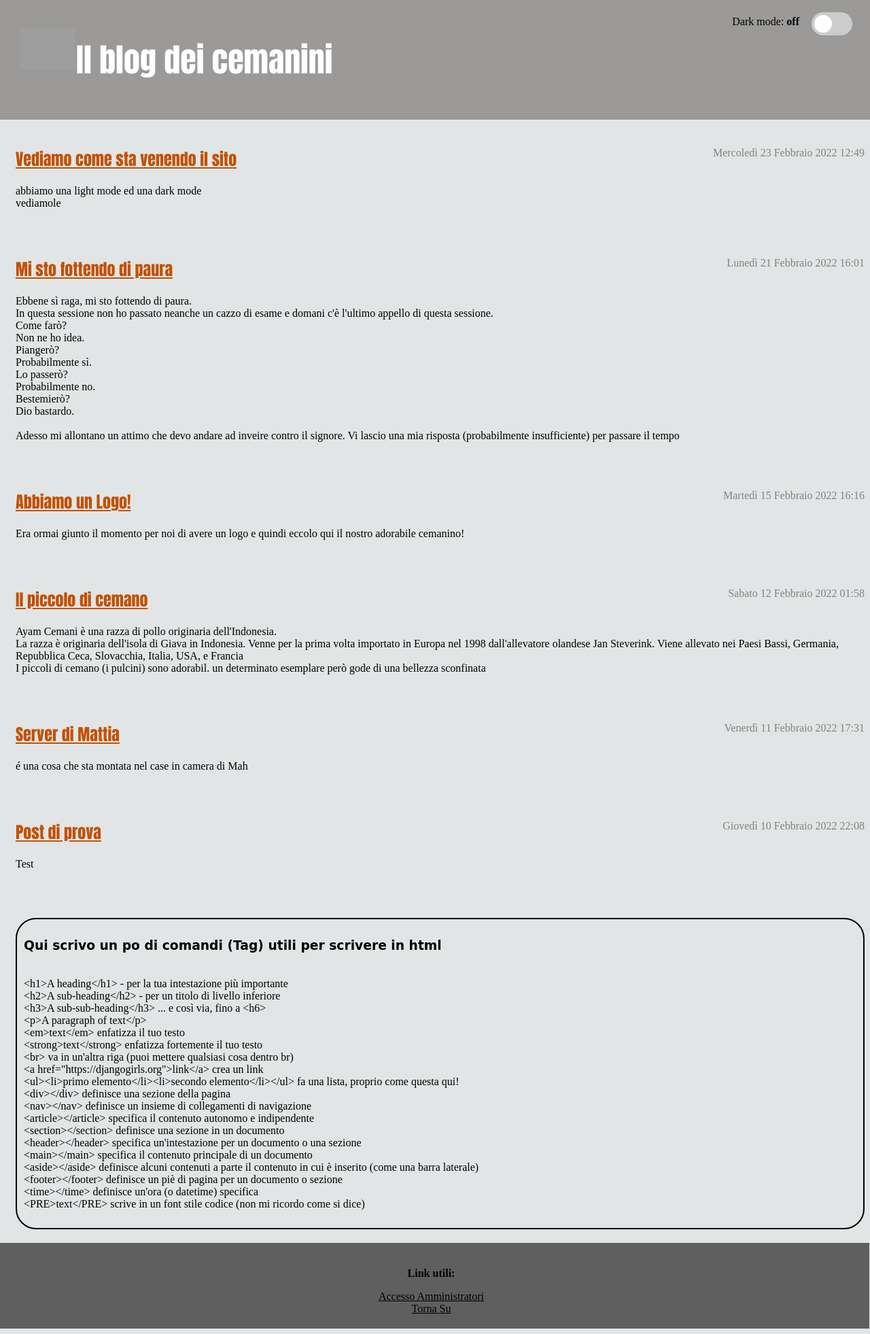
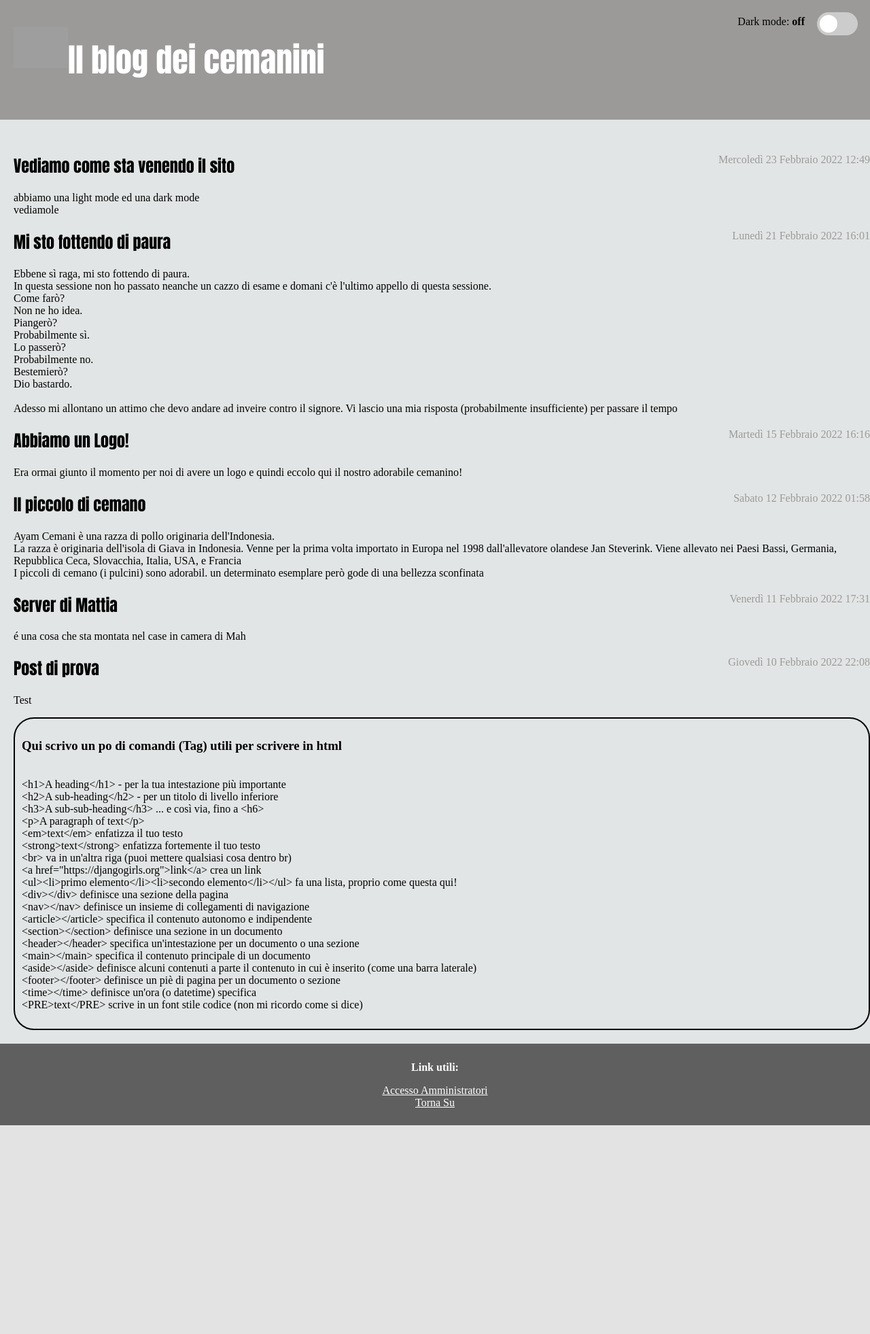
Before and after one commit to redital/BlogDeiCemanini, a Django app: page / in a window 1280 px wide. Shown: the whole page at 68% size. After the commit the page ends 1655 px from the top, so only its background shows below. Run offline with Django 4.2, Linux system fonts and the light colour scheme; data comes from the database, SQL or seed files in the repository; both versions use the stored data as it was after the commit; parts of the project's set-up code (start-up, migrations or seed data) failed here and were passed over; grey boxes are pictures that could not be loaded.

Commit message:
fatto ordine nei css

```diff
--- a/mysite/blog/models.py
+++ b/mysite/blog/models.py
@@ -2,6 +2,7 @@
 
 # Create your models here.
 
+from ast import Pass
 from asyncio.windows_events import NULL
 from distutils.command.upload import upload
 from django.conf import settings
@@ -20,6 +21,9 @@ class Post(models.Model):
      picture = models.ImageField(upload_to='blog/static/post/%pk' ,blank=True, null=True)
      has_picture = False
 
+
+     def aggiungiImmagine():
+         pass
      def publish(self):
          self.published_date = timezone.now()
          self.save()
--- a/mysite/blog/static/css/blog.css
+++ b/mysite/blog/static/css/blog.css
@@ -1,192 +1,60 @@
-html{
-    background-color: #5f5f5f;
+html, body {
+  height: 100%;
+  margin: 0;
 }
 
-h1{
-    color: #0a8f62;
-    font-family: 'Impact';
+.page-header {
+  background-color: #9b9a99;
+  padding: 20px 20px 20px 20px;
+  margin-bottom: 50px;
 }
 
-h2 a{
-    color: #C25100;
-    font-family: 'Impact';
+.page-header > .titolone{
+  font-family: Impact;
+  font-size: 24px;
+  color: #FFFFFF;
 }
-
+.logo{
+  /*border: 2px solid #000000;*/
+  padding-top: 20px;
+}
+.titolopost{
+  /*border: 2px solid #000000;*/
+}
+.wrapper {
+  min-height: calc(100vh - 140px);
+}
+main{
+  margin-left: 20px;
+}
+.post > .date{
+  float: right;
+  color: #9b9a99;
+}
+.post h2 a{
+  font-family: Impact;
+  text-decoration: none;
+}
+.post p{
+  margin-left: 0px;
+}
 .post img {
   display: block;
   margin-left: auto;
   margin-right: auto;
   width: 50%;
 }
-
-body {
-  padding-left: 15px;
-  height: 100%;
-  min-height: 100%;
-}
-
-.page-header {
-    background-color: #9b9a99;
-    margin-top: -8px;
-    margin-bottom: 40px;
-    margin-left: -23px;
-    margin-right: -8px;
-    padding: 20px 20px 20px 40px;
-}
-
-.page-header h1,
-.page-header h1 a,
-.page-header h1 a:visited,
-.page-header h1 a:active {
-    color: #ffffff;
-    font-size: 36pt;
-    text-decoration: none;
-}
-.page-header > .titolone .logo {
-  padding-top: 22px;
-  margin-left: -10px;
-  margin-right: 2px;
-}
-
-footer{
-  margin-top: 20px;
-  padding: 20px;
-  background-color: #5f5f5f;
-  text-align: center;
-  position: relative;
-  bottom:0;
-  left: -33px;
-  width:100%;
-}
-
-h3,
-h4 {
-    font-family: 'Lobster', cursive;
-}
-
-.date {
-    color: #828282;
-    float: right;
-}
-
-.save {
-    float: right;
-}
-
-/*
-.post-form textarea,
-.post-form input {
-    width: 100%;
-}
-*/
-
-.top-menu,
-.top-menu:hover,
-.top-menu:visited {
-    color: #ffffff;
-    float: right;
-    font-size: 26pt;
-    margin-right: 20px;
-}
-
-.post {
-    margin-bottom: 70px;
-}
-
-/*
-.post > .date,
-.post > .actions {
-    float: right;
-}
-*/
-
-.btn-default,
-.btn-default:visited {
-    color: #C25100;
-    background: none;
-    border-color: #C25100;
-}
-
-.btn-default:hover {
-    color: #FFFFFF;
-    background-color: #C25100;
-}
-
 .tags{
   border: 2px solid #000000;
   /*background-color: #9b9a99;*/
   border-radius: 30px;
   padding: 10px;
+  margin-left: 20px;
 }
-
- /* The switch - the box around the slider */
-  .switch {
-    margin-top: 18px;
-    margin-right: 18px;
-    float: right;
-    position: relative;
-    /*display: inline-block;*/
-    width: 60px;
-    height: 34px;
-  }
-  .switch_status{
-    margin-top: 23px;
-    margin-right: 18px;
-    float: right;
-    position: relative;
-  }
-
-  /* Hide default HTML checkbox */
-  .switch input {
-    opacity: 0;
-    width: 0;
-    height: 0;
-  }
-
-  /* The slider */
-  .slider {
-    position: absolute;
-    cursor: pointer;
-    top: 0;
-    left: 0;
-    right: 0;
-    bottom: 0;
-    background-color: #ccc;
-    -webkit-transition: .4s;
-    transition: .4s;
-  }
-
-  .slider:before {
-    position: absolute;
-    content: "";
-    height: 26px;
-    width: 26px;
-    left: 4px;
-    bottom: 4px;
-    background-color: white;
-    -webkit-transition: .4s;
-    transition: .4s;
-  }
-
-  input:checked + .slider {
-    background-color: #2a2a2b;
-  }
-
-  input:focus + .slider {
-    box-shadow: 0 0 1px #000000;
-  }
-
-  input:checked + .slider:before {
-    -webkit-transform: translateX(26px);
-    -ms-transform: translateX(26px);
-    transform: translateX(26px);
-  }
-
-  /* Rounded sliders */
-  .slider.round {
-    border-radius: 34px;
-  }
-
-  .slider.round:before {
-    border-radius: 50%;
-  }
+.footer{
+  margin-top: 20px;
+  padding: 10px;
+  height: 100px;
+  background-color: #5f5f5f;
+  text-align: center;
+}
--- a/mysite/blog/static/css/light_mode.css
+++ b/mysite/blog/static/css/light_mode.css
@@ -1,7 +1,15 @@
 html{
     background-color: #e2e5e5;
 }
-
-footer a{
+.post h2 a{
     color: #000000;
 }
+.post h2 a:visited{
+    color: #000000;
+}
+.footer{
+    background-color: #5f5f5f;
+}
+footer a, footer p{
+    color: #FFFFFF;
+}
--- a/mysite/blog/templates/blog/post_list.html
+++ b/mysite/blog/templates/blog/post_list.html
@@ -6,6 +6,7 @@
         <link rel="stylesheet" href="https://cdn.jsdelivr.net/npm/bootstrap@4.5.3/dist/css/bootstrap.min.css" integrity="sha384-TX8t27EcRE3e/ihU7zmQxVncDAy5uIKz4rEkgIXeMed4M0jlfIDPvg6uqKI2xXr2" crossorigin="anonymous">
         -->
         <link rel="stylesheet" href="{% static 'css/blog.css' %}">
+        <link rel="stylesheet" href="{% static 'css/switch.css' %}">
         {% if dark %}
         <link rel="stylesheet" href="{% static 'css/dark_mode.css' %}">
         {% else %}
@@ -19,6 +20,7 @@
     <body>
 
 
+        <div class="wrapper">
             <form action="" method="post" name="dark_theme" id="dark_theme">
                 {% csrf_token %}
 
@@ -97,15 +99,18 @@
             </p>
             </div>
 
+            <div class="push"></div>
+        </div>
+
+
+        <footer class="footer">
+            <p style="font-weight:bold">Link utili:</p>
+            <a href="/admin/"><span class="glyphicon glyphicon-thumbs-up"></span>Accesso Amministratori</a>
+            <br>
+            <a href="#">Torna Su</a><br>
+        </footer>
+
 
     </body>
 
-    <footer>
-        <div class="container-fluid">
-            <p style="font-weight:bold">Link utili:</p>
-            <a href="/admin"><span class="glyphicon glyphicon-thumbs-up"></span>Accesso Amministratori</a>
-            <br>
-            <a href="#">Torna Su</a><br>
-        </div>
-    </footer>
 </html>
--- a/mysite/blog/views.py
+++ b/mysite/blog/views.py
@@ -23,8 +23,6 @@ def post_list(request):
 def post_detail(request, pk):
     post = get_object_or_404(Post, pk=pk)
     post.set_has_picture()
-    print(post)
-    print(post.has_picture)
     global dark
     if request.method=='POST':
         if len(request.POST.getlist('dark_theme'))==1:
```
Also changed, not shown: mysite/blog/static/css/dark_mode.css (+10 -2 lines), mysite/blog/static/css/switch.css (added, +71 -0 lines), mysite/blog/templates/blog/post_detail.html (+23 -12 lines), mysite/blog/static/post/PMk/Immagine_2022-02-21_160103.png (added), mysite/blog/static/post/PMk/Immagine_2022-02-21_160103_a39IbLS.png (added), mysite/blog/static/post/PMk/Immagine_2022-02-23_124904.png (added), mysite/blog/static/post/PMk/Immagine_2022-02-23_124904_yO8nzoz.png (added), mysite/blog/static/post/PMk/Immagine_2022-02-23_124940.png (added), mysite/blog/static/post/PMk/Tavola_disegno_1_6zx6Xhg.png (added), mysite/db.sqlite3. Lines whose indentation alone changed are shown as unchanged.
